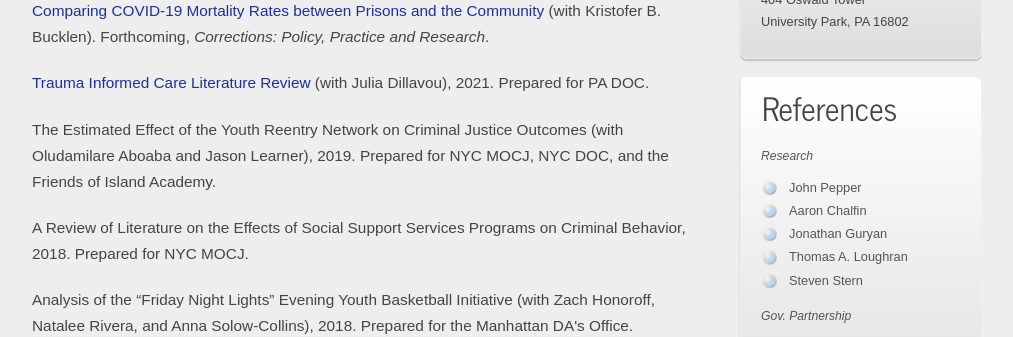
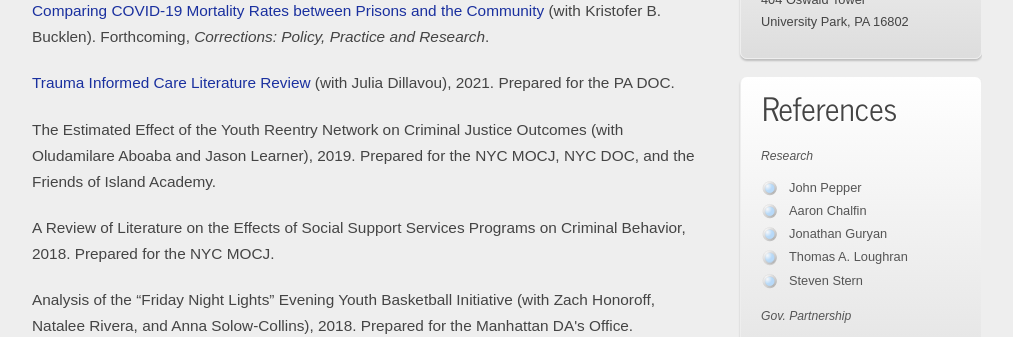
Before and after one commit to michaellaforest/michaellaforest.github.io, a plain HTML site: page otherwritingandpress.html in a window 1280 px wide. Shown: the part 670-1007 px from the top of the page, without its empty margins (133-1146 px from the left). Drawn offline with Linux system fonts and the light colour scheme.

Commit message:
Add files via upload

```diff
--- a/otherwritingandpress.html
+++ b/otherwritingandpress.html
@@ -78,11 +78,11 @@
 
 		<p><a href="COVID19_4_22.pdf" style="color: #1A309F">Comparing COVID-19 Mortality Rates between Prisons and the Community</a> (with Kristofer B. Bucklen). Forthcoming, <i>Corrections: Policy, Practice and Research</i>.</p>
 
-		<p><a href="https://cjrc.la.psu.edu/wp-content/uploads/sites/21/2022/02/Trauma-Informed-Care-Lit-Review.pdf" style="color: #1A309F">Trauma Informed Care Literature Review</a> (with Julia Dillavou), 2021. Prepared for PA DOC.</p>
+		<p><a href="https://cjrc.la.psu.edu/wp-content/uploads/sites/21/2022/02/Trauma-Informed-Care-Lit-Review.pdf" style="color: #1A309F">Trauma Informed Care Literature Review</a> (with Julia Dillavou), 2021. Prepared for the PA DOC.</p>
 
-		<p>The Estimated Effect of the Youth Reentry Network on Criminal Justice Outcomes (with Oludamilare Aboaba and Jason Learner), 2019. Prepared for NYC MOCJ, NYC DOC, and the Friends of Island Academy.</p>
+		<p>The Estimated Effect of the Youth Reentry Network on Criminal Justice Outcomes (with Oludamilare Aboaba and Jason Learner), 2019. Prepared for the NYC MOCJ, NYC DOC, and the Friends of Island Academy.</p>
 
-		<p>A Review of Literature on the Effects of Social Support Services Programs on Criminal Behavior, 2018.  Prepared for NYC MOCJ.</p>
+		<p>A Review of Literature on the Effects of Social Support Services Programs on Criminal Behavior, 2018.  Prepared for the NYC MOCJ.</p>
 
 		<p>Analysis of the “Friday Night Lights” Evening Youth Basketball Initiative (with Zach Honoroff, Natalee Rivera, and Anna Solow-Collins), 2018. Prepared for the Manhattan DA's Office.</p>
 
```
